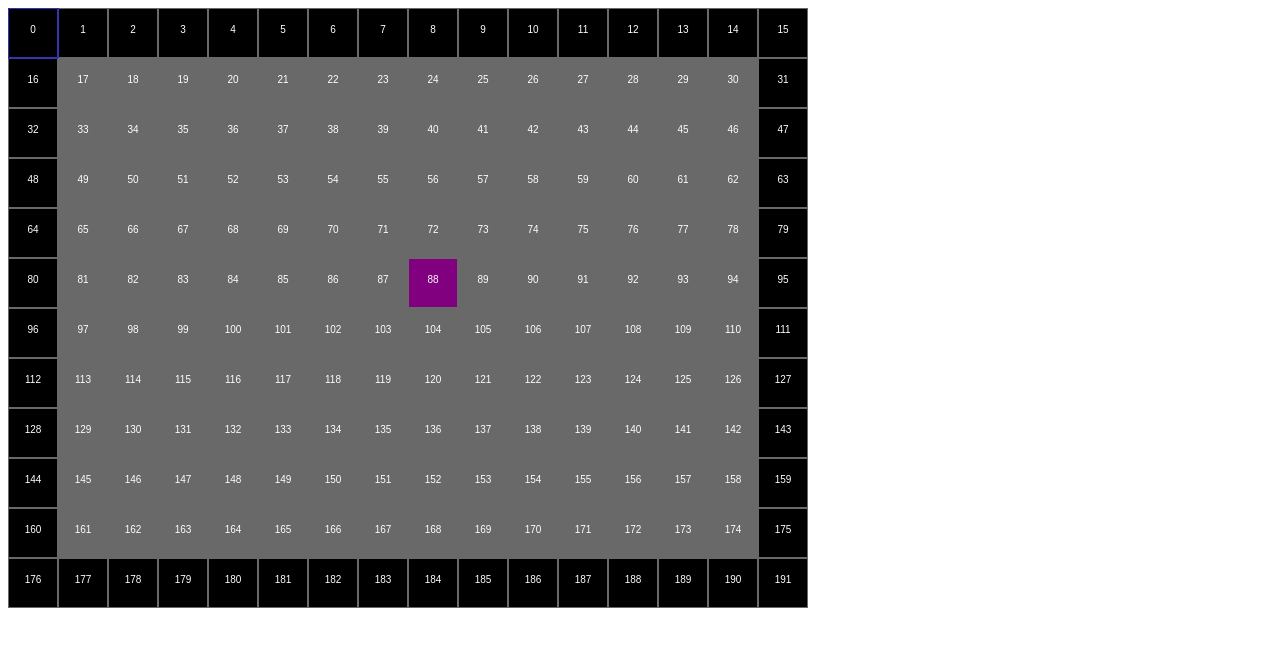
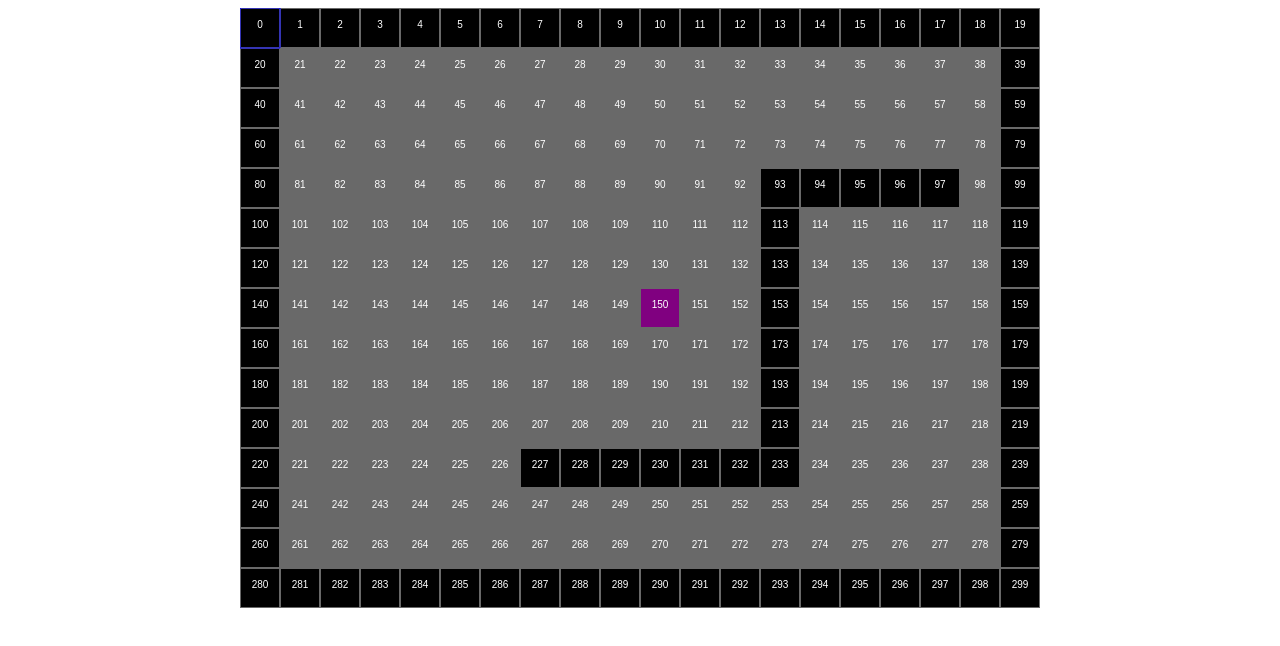
Before and after one commit to almushel/pathfinding-js, a plain HTML site: page index.html in a window 1280 px wide. Drawn offline with Linux system fonts and the light colour scheme.

Commit message:
Added wall detection and predefined grid.

```diff
--- a/index.html
+++ b/index.html
@@ -5,7 +5,7 @@
         <meta content="utf-8" http-equiv="encoding">
     </head>
     <body>
-        <canvas id="gridCanvas" width="800" height="600"></canvas>
+        <canvas id="gridCanvas" width="800" height="600" style="display:block; margin: auto;"></canvas>
         <script src="js/Main.js"></script>
         <script src="js/PriorityQueue.js"></script>
     </body>
--- a/js/Main.js
+++ b/js/Main.js
@@ -3,24 +3,38 @@ let mouseHeld = false,
 
 const C_WIDTH = 800;
 const C_HEIGHT = 600;
-const TILE_W = 50;
-const TILE_H = 50;
+const TILE_W = 40;
+const TILE_H = 40;
 const GRID_COLS = C_WIDTH / TILE_W;
 const GRID_ROWS = C_HEIGHT / TILE_H;
 
-let pathStart = 88;
+let pathStart = Math.round(GRID_COLS * GRID_ROWS / 2);
 let draggingStart = false;
 
 let canvas, ctx,
-    grid = [],
+	grid = [1, 1, 1, 1, 1, 1, 1, 1, 1, 1, 1, 1, 1, 1, 1, 1, 1, 1, 1, 1,
+			1, 0, 0, 0, 0, 0, 0, 0, 0, 0, 0, 0, 0, 0, 0, 0, 0, 0, 0, 1,
+			1, 0, 0, 0, 0, 0, 0, 0, 0, 0, 0, 0, 0, 0, 0, 0, 0, 0, 0, 1,
+			1, 0, 0, 0, 0, 0, 0, 0, 0, 0, 0, 0, 0, 0, 0, 0, 0, 0, 0, 1,
+			1, 0, 0, 0, 0, 0, 0, 0, 0, 0, 0, 0, 0, 1, 1, 1, 1, 1, 0, 1,
+			1, 0, 0, 0, 0, 0, 0, 0, 0, 0, 0, 0, 0, 1, 0, 0, 0, 0, 0, 1,
+			1, 0, 0, 0, 0, 0, 0, 0, 0, 0, 0, 0, 0, 1, 0, 0, 0, 0, 0, 1,
+			1, 0, 0, 0, 0, 0, 0, 0, 0, 0, 0, 0, 0, 1, 0, 0, 0, 0, 0, 1,
+			1, 0, 0, 0, 0, 0, 0, 0, 0, 0, 0, 0, 0, 1, 0, 0, 0, 0, 0, 1,
+			1, 0, 0, 0, 0, 0, 0, 0, 0, 0, 0, 0, 0, 1, 0, 0, 0, 0, 0, 1,
+			1, 0, 0, 0, 0, 0, 0, 0, 0, 0, 0, 0, 0, 1, 0, 0, 0, 0, 0, 1,
+			1, 0, 0, 0, 0, 0, 0, 1, 1, 1, 1, 1, 1, 1, 0, 0, 0, 0, 0, 1,
+			1, 0, 0, 0, 0, 0, 0, 0, 0, 0, 0, 0, 0, 0, 0, 0, 0, 0, 0, 1,
+			1, 0, 0, 0, 0, 0, 0, 0, 0, 0, 0, 0, 0, 0, 0, 0, 0, 0, 0, 1,
+			1, 1, 1, 1, 1, 1, 1, 1, 1, 1, 1, 1, 1, 1, 1, 1, 1, 1, 1, 1];
 	cameFrom = [],
 	pathFound = [];
 
-window.onload = function() {
+window.onload = function () {
 	canvas = document.getElementById('gridCanvas');
 	ctx = canvas.getContext('2d');
 	initMouse();
-    generateGrid();
+	//generateGrid();
 	//breadthFirstSearch(pathStart, grid);
 	update();
 }
@@ -48,6 +62,21 @@ function generateGrid() {
 			index++;
 		}
 	}
+	logGrid(grid, GRID_COLS, GRID_ROWS);
+}
+
+function logGrid(grid, width, height) {
+	let gString = '';
+	let index = 0;
+	for (let y = 0; y < height; y++) {
+		for (let x = 0; x < width; x++) {
+			gString += grid[index] + ', ';
+			index++
+		}
+		gString += '\n';
+	}
+
+	console.log(gString);
 }
 
 function breadthFirstSearch(start, graph) {
@@ -123,7 +152,7 @@ function getNeighbors(index, grid, diagonal) {
 			}
 
 			let neighbor = index + e + (i * GRID_COLS);
-            if (neighbor < 0 || neighbor > grid.length - 1) {
+			if (neighbor < 0 || neighbor > grid.length - 1 || grid[neighbor] === 1) {
 				continue;
 			}
 
@@ -252,7 +281,10 @@ function updateMouseup(e) {
 			mouseRow = Math.floor(mouseY / TILE_H),
 			gIndex = (mouseRow * GRID_COLS) + mouseCol;
 
+		if (grid[gIndex] == 0) {
 			pathFound = earlyExitBF(pathStart, gIndex, grid);
+		}
+
 	}
 
 
```
Lines whose indentation alone changed are shown as unchanged.
